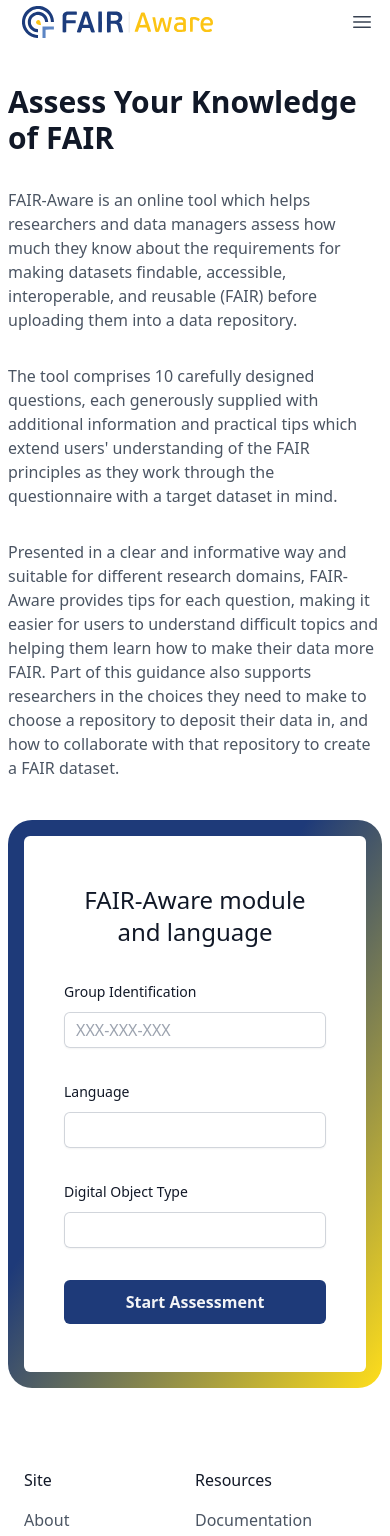
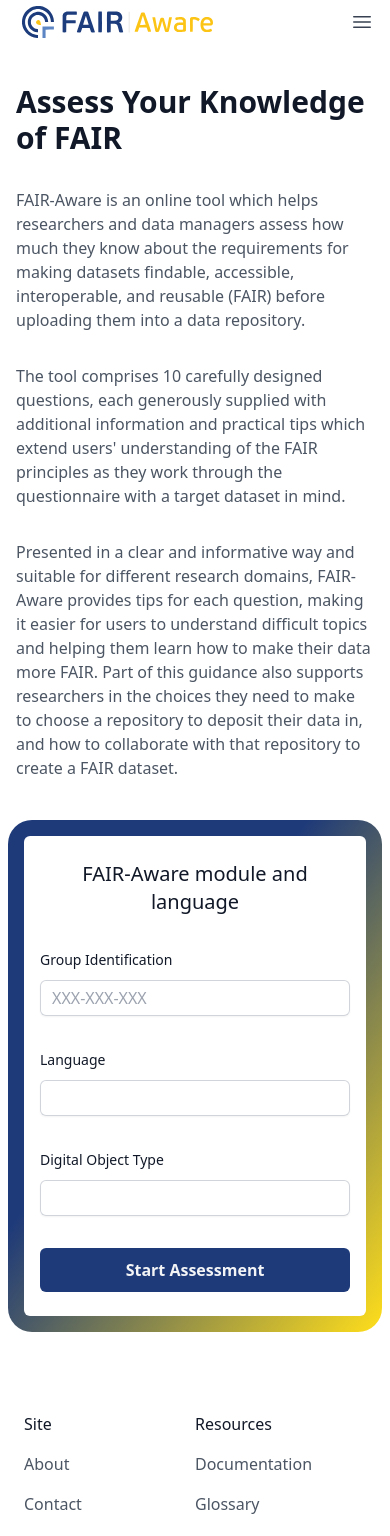
Before and after one commit to DANS-KNAW/fair-aware, a Next.js app: page / in a window 390 px wide. Shown: the top 1536 px of the page. Built offline with nearby package versions, Linux system fonts and the light colour scheme.

Commit message:
Add spacing for reponsive design

```diff
--- a/app/page.tsx
+++ b/app/page.tsx
@@ -9,7 +9,7 @@ export default function Home() {
       <main className="mx-auto max-w-7xl px-2 lg:px-8">
         <div className="mt-10 flex flex-col lg:flex-row">
           <div className="flex flex-row justify-center lg:flex-col">
-            <div className="max-w-lg space-y-8 text-gray-600">
+            <div className="max-w-lg space-y-8 text-gray-600 px-2 sm:px-0">
               <h1 className="text-3xl font-bold text-gray-900">
                 Assess Your Knowledge of FAIR
               </h1>
@@ -41,8 +41,8 @@ export default function Home() {
           <div className="mt-10 flex-grow lg:mt-0">
             <div className="flex justify-center">
               <div className="flex w-full justify-center rounded-3xl bg-gradient-to-br from-fair_dark_blue-600 from-40% to-fair_yellow-600 to-100% p-4 lg:w-[32rem] lg:rounded-md">
-                <div className="w-full max-w-lg space-y-8 rounded-md bg-white px-10 py-12">
-                  <h2 className="text-center text-2xl font-medium text-gray-900">
+                <div className="w-full max-w-lg space-y-8 rounded-md bg-white px-4 py-6 sm:px-10 sm:py-12">
+                  <h2 className="text-center text-xl sm:text-2xl font-medium text-gray-900">
                     FAIR-Aware module and language
                   </h2>
                   <BasicInput
```
